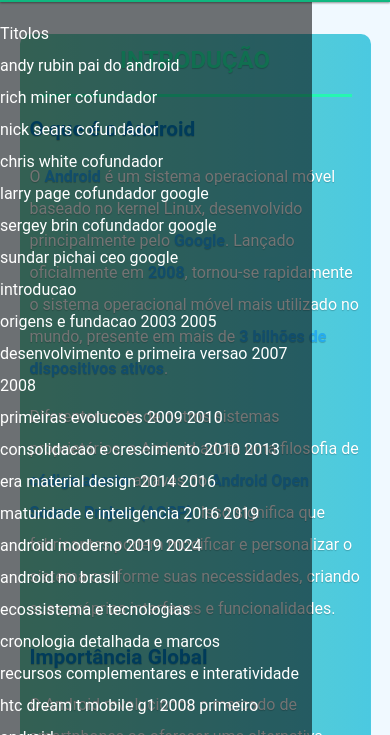
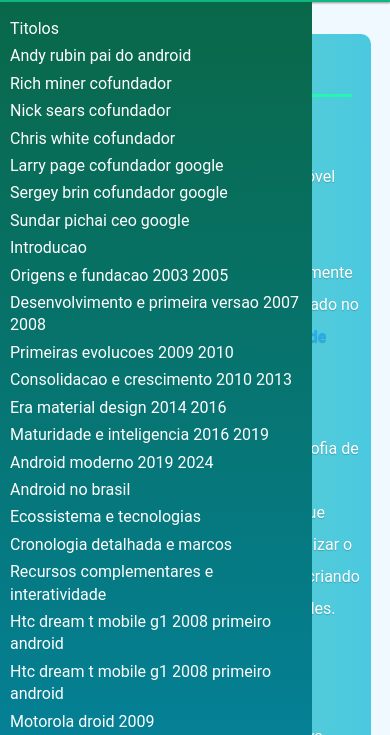
Before and after one commit to jose33-afk/android-site-2.0, a plain HTML site: page index.html in a window 390 px wide. Both pictures are taken after a click on the button "navegar". Shown: the part 109-844 px from the top of the page. Drawn offline with Linux system fonts and the light colour scheme.

Commit message:
barra lateral
em prograsso, estilizada

```diff
--- a/assets/css/barralateral/barralateral.css
+++ b/assets/css/barralateral/barralateral.css
@@ -1,5 +1,5 @@
 .main__menu {
-    background-color: rgba(0, 0, 0, 0.548);
+    background: var(--background-menu-lateral);
     color: white;
     overflow-y: auto;
     opacity: 0;
@@ -8,12 +8,17 @@
 
 .main__menu.ativo {
     opacity: 1;
-    width: 95%;
+    width: 100%;
 }
 
-@media (max-width: 767px) {
+.menu__lista--item {
+  margin: 5px 10px;
+  font-size: 1.3em;
+}
+
+@media (max-width: 911px) {
     .main__menu {
-
+        background-color: black;
         position: absolute;
     }
 
@@ -21,11 +26,9 @@
         opacity: 1;
         width: 80%;
     }
+
+    .menu__lista--item {
+        line-height: 1.4em;
+        font-size: 1em;
+    }
 }
-
-/*
- no mobile vai ocupar 100% nao vai ficar no lado
- e vai ter um fundo transparente, vai ter que usar position com flex.
-
- -- por tambem um negocio pra remover quando começar a descer.
-*/
--- a/assets/css/base/variables.css
+++ b/assets/css/base/variables.css
@@ -12,5 +12,6 @@
 
     --cor-subtitolo:  #0284c7;
     --background-introducao: linear-gradient(to right, #10b9818f, #06b5d4b4);
+    --background-menu-lateral: linear-gradient(to bottom, #10b9818f, #06b5d4b4);
     --cor-caixa-destaque: #0285c71f;
 }
--- a/assets/js/modules/barraLateral.js
+++ b/assets/js/modules/barraLateral.js
@@ -13,7 +13,7 @@
 function mostrarBarraLateral () {
    let AlturaDaTelaFixa = window.innerHeight;
    menu.classList.toggle('ativo')
-   menu.style.height = (AlturaDaTelaFixa - 107) + "px"; //Altura responsiva.
+   menu.style.height = (AlturaDaTelaFixa - 105) + "px"; //Altura responsiva.
 }
 
 //Insere os titolos na lista do menu lateral.
@@ -23,11 +23,17 @@
    nomesPesquisar.forEach(objeto => {
       const nomeDoOjeto = Object.keys(objeto);
       let nomeDoIdFormatado = objeto[nomeDoOjeto].replaceAll('-', ' ')
+      nomeDoIdFormatado = PrimeriaLetraMausc(nomeDoIdFormatado)
 
       ElementInserir.innerHTML += `
          <li class="menu__lista--item">${nomeDoIdFormatado}</li>
       `
    })
+}
+
+//Primeira letra maiuscula.
+function PrimeriaLetraMausc (string) {
+   return string.charAt(0).toUpperCase() + string.slice(1);
 }
 
 //Remover barra lateral quando rolar pra baixo.
@@ -41,6 +47,15 @@
    }
 })
 
+//function pesquisaPorTitolo () {
+   const listaDelinhas = pegaElemento('.menu__lista--item', 2)
+   listaDelinhas.shift()
+   console.log(listaDelinhas[0]);  /*tava fazendo a funcao pra pegar os nomes
+   colocar os hifes de volta e chamar o pesquisa.*/
+
+//}
+
+
 export { mostrarBarraLateral };
 
 
--- a/assets/js/modules/menuFixed.js
+++ b/assets/js/modules/menuFixed.js
@@ -5,19 +5,26 @@
 window.addEventListener('scroll', function () { //1
     const posicaoScroll = window.scrollY;
     const menu = document.querySelector('.botoes')
+    const botaoNav = this.document.querySelector('.botoes__botao.navegar') //1
     const pesquisa = document.querySelector('.pesquisa')
 
     if (posicaoAtual > posicaoScroll && posicaoScroll !=0){
         menu.classList.add('fixo')
         pesquisa.style.display = 'none'
+        botaoNav.style.display = 'none'
 
     } else {
         menu.classList.remove('fixo')
         pesquisa.style.display = 'block'
-
+        botaoNav.style.display = 'block'
     }
     posicaoAtual = posicaoScroll
 })
 }
 
 export { iniciarMenuFixo };
+
+/*
+  1 - iria dar um traballho desgraçado pra fazer funcionar
+      o menu lateral.
+*/
--- a/assets/js/modules/utils.js
+++ b/assets/js/modules/utils.js
@@ -1,6 +1,6 @@
 function pegaElemento (nomeElement, umOumais=1) {
     if (umOumais > 1) {
-        return document. querySelectorAll(nomeElement);
+        return Array.from(document.querySelectorAll(nomeElement));//1
     } else{
          return document.querySelector(nomeElement);
     }
@@ -27,3 +27,8 @@
 }
 
 export { pegaElemento, substituirClass };
+
+/*
+    1 - ele retorna uma nodeList que é mais fraca, nao é uma array de verdade
+
+*/
--- a/index.html
+++ b/index.html
@@ -37,15 +37,6 @@
             </div>
         </nav>
     </header>
-
-    <!DOCTYPE html>
-<html lang="pt-BR">
-<head>
-    <meta charset="UTF-8">
-    <meta name="viewport" content="width=device-width, initial-scale=1.0">
-    <title>História do Android</title>
-</head>
-<body>
 
     <main> <!--Criar um grid, 2 colunas-->
         <nav class="main__menu">
@@ -547,7 +538,8 @@
                 </section>
             </section>
         </section>
-            <!--Footer-->
+    </main>
+
     <footer>
         <h1 id="recursos-complementares-e-interatividade">RECURSOS COMPLEMENTARES E INTERATIVIDADE</h1>
         <h2>Curiosidades e Fatos</h2>
@@ -567,10 +559,6 @@
         </ul>
     </footer>
 
-    </main>
-</body>
-</html>
-
     <script type="module" src="./assets/js/main.js"></script>
 </body>
 </html>
```
